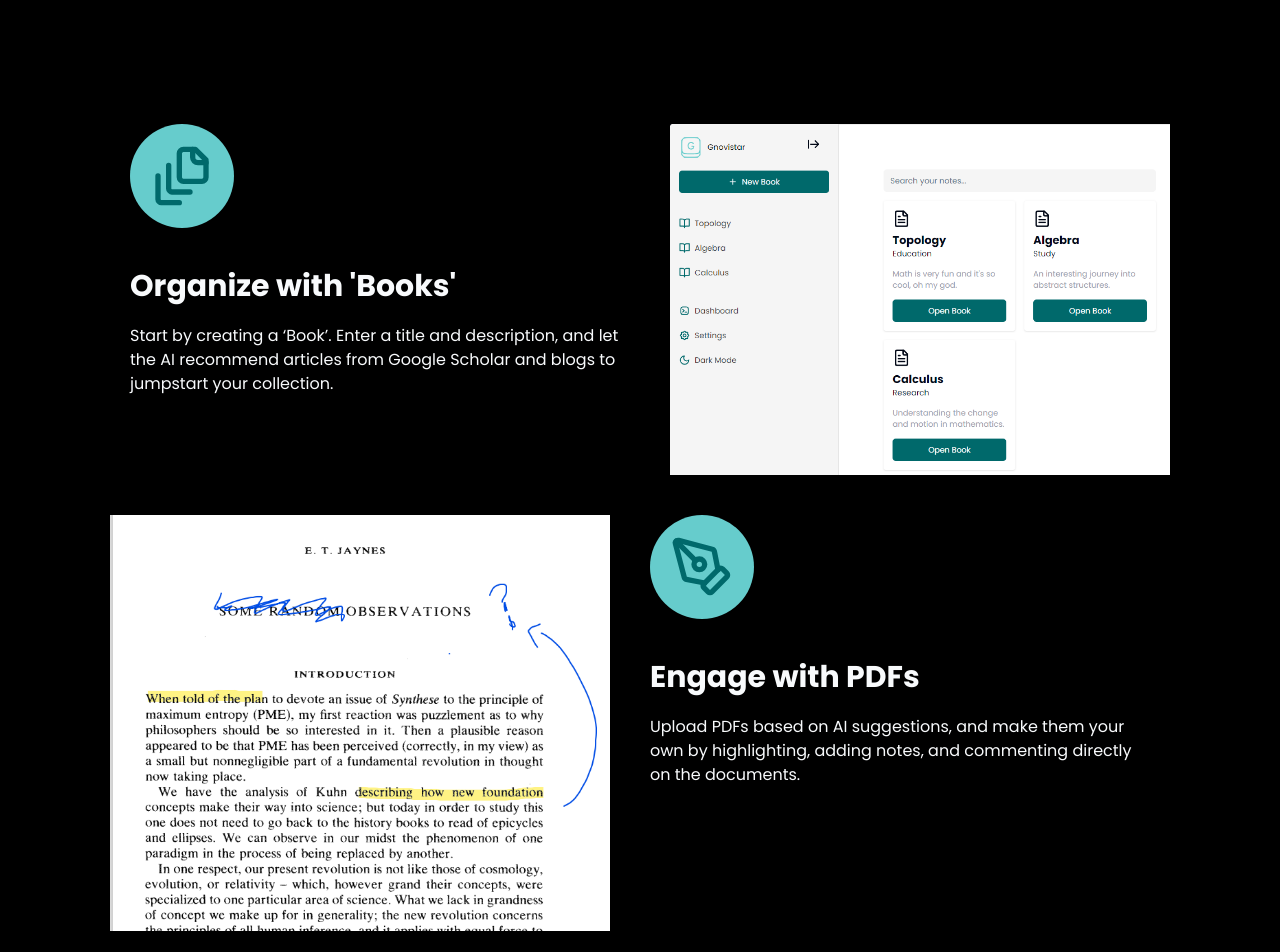
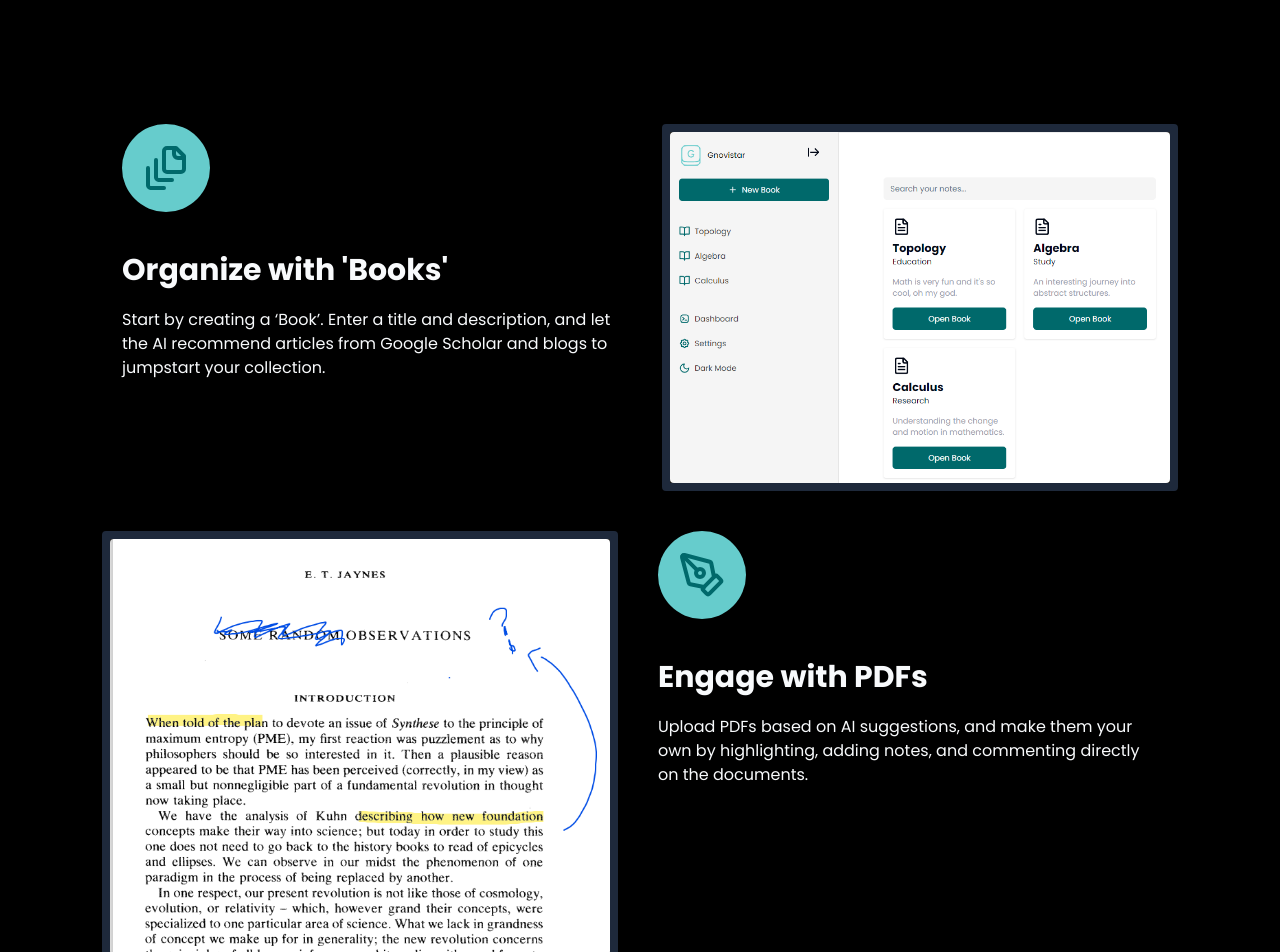
Before and after one commit to kenyounot123/gnovistar-app, a Next.js app: page / in a window 1280 px wide. Shown: the part 1760-2712 px from the top of the page. Built offline with nearby package versions, Linux system fonts and the light colour scheme; no server answers.

Commit message:
edit landing page icon sizes, fix mobile self-start

```diff
--- a/src/app/page.tsx
+++ b/src/app/page.tsx
@@ -47,54 +47,54 @@ export default function LandingPage() {
         </section>
         <section className="w-full py-12 md:py-24 lg:py-32">
           <div className="flex-col md:flex-row flex justify-center items-center py-5 gap-5">
-            <div className="self-start flex-col flex gap-10 px-5">
+            <div className="md:self-start flex-col flex gap-10 px-5">
               <div className="p-5 rounded-full w-min bg-primary">
-                <FileStack size={64} className="text-accent"/>
+                <FileStack size={48} className="text-accent"/>
               </div>
               <div>
                 <h1 className="text-3xl font-bold mb-5"> Organize with 'Books'</h1>
                 <p className="max-w-[500px]">Start by creating a ‘Book’. Enter a title and description, and let the AI recommend articles from Google Scholar and blogs to jumpstart your collection.</p>
               </div>
             </div>
-            <div className="rounded bg-[#5C5C5C] shadow-lg self-start" style={{
+            <div className="rounded bg-[#5C5C5C] shadow-lg md:self-start border-full border-8" style={{
               background:
                 "linear-gradient(180deg, var(--neutral-800), var(--neutral-900)",
             }}>
-              <Image src="/multiplePdfs.png" width={500} height={300} alt={"GnoVistar PDF"}/>
+              <Image src="/multiplePdfs.png" width={500} height={300} alt={"GnoVistar PDF"} className="rounded"/>
             </div>
           </div>
           <div className="flex-col md:flex-row flex justify-center items-center py-5 gap-5 md:flex-row-reverse">
-            <div className="self-start flex-col flex gap-10 px-5">
+            <div className="md:self-start flex-col flex gap-10 px-5">
               <div className="p-5 rounded-full w-min bg-primary">
-                <PenTool size={64} className="text-accent"/>
+                <PenTool size={48} className="text-accent"/>
               </div>
               <div>
                 <h1 className="text-3xl font-bold mb-5">Engage with PDFs</h1>
                 <p className="max-w-[500px]">Upload PDFs based on AI suggestions, and make them your own by highlighting, adding notes, and commenting directly on the documents.</p>
               </div>
             </div>
-            <div className="rounded bg-[#5C5C5C] shadow-lg self-start" style={{
+            <div className="rounded bg-[#5C5C5C] shadow-lg md:self-start border-full border-8" style={{
               background:
                 "linear-gradient(180deg, var(--neutral-800), var(--neutral-900)",
             }}>
-              <Image src="/pdf1.png" width={500} height={300} alt={"GnoVistar PDF"}/>
+              <Image src="/pdf1.png" width={500} height={300} alt={"GnoVistar PDF"} className="rounded"/>
             </div>
           </div>
           <div className="flex-col md:flex-row flex justify-center items-center py-5 gap-5">
-            <div className="self-start flex-col flex gap-10 px-5">
+            <div className="md:self-start flex-col flex gap-10 px-5">
               <div className="p-5 rounded-full w-min bg-primary">
-              <Bot size={64} className="text-accent" />
+              <Bot size={48} className="text-accent" />
               </div>
               <div>
                 <h1 className="text-3xl font-bold mb-5">AI-Generated Summaries</h1>
                 <p className="max-w-[500px]">Automatically receive summaries and key insights from your PDFs, helping you understand and manage your documents more effectively.</p>
               </div>
             </div>
-            <div className="shadow-lg rounded bg-[#5C5C5C] self-start"style={{
+            <div className="shadow-lg rounded bg-[#5C5C5C] md:self-start border-full border-8" style={{
               background:
                 "linear-gradient(180deg, var(--neutral-800), var(--neutral-900)",
             }}>
-              <Image src="/pdf2.png" width={500} height={300} alt={"GnoVistar PDF"}/>
+              <Image src="/pdf2.png" width={500} height={300} alt={"GnoVistar PDF"} className="rounded"/>
             </div>
           </div>
         </section>
--- a/src/components/Navbar.tsx
+++ b/src/components/Navbar.tsx
@@ -12,8 +12,8 @@ export default function Navbar() {
 
   return (
     <header className="px-4 lg:px-6 h-14 flex items-center">
-      <Link className="flex items-center justify-center" href="/">
-        <SvgLogo width="32" height="32" color="66CCCC"/>
+      <Link className="flex items-center justify-center gap-1" href="/">
+        <SvgLogo width="28" height="28" color="66CCCC"/>
         <span className="font-bold text-lg">Gnovistar</span>
       </Link>
       <nav className="ml-auto flex items-center">
```
